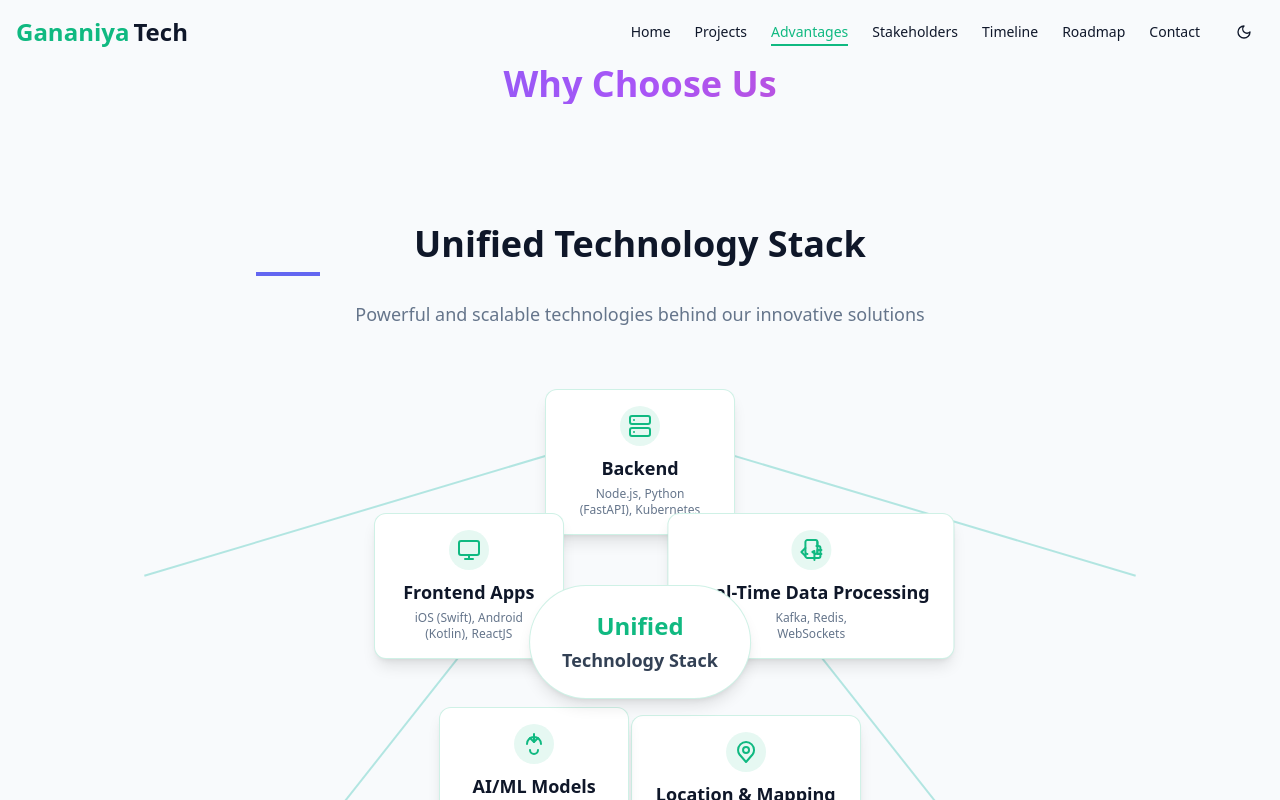
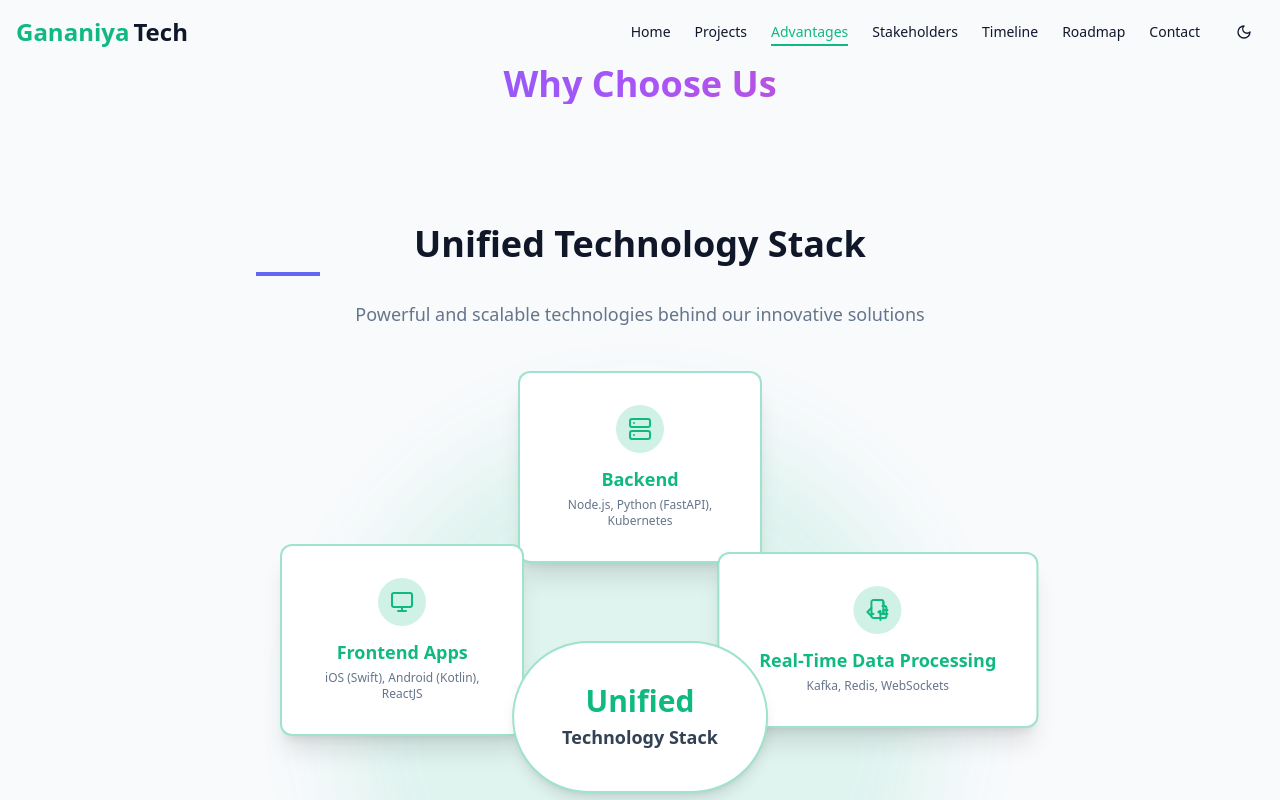
Before and after one commit to Tejaswini1112/gananiya-tech, a React (Vite) app: page /advantages in a window 1280 px wide. Shown: the top 800 px of the page. Built offline with nearby package versions, Linux system fonts and the light colour scheme.

Commit message:
Remove connecting lines from tech stack circle for cleaner look

```diff
--- a/src/components/AdvantagesSection.tsx
+++ b/src/components/AdvantagesSection.tsx
@@ -106,14 +106,16 @@ const AdvantagesSection: React.FC = () => {
           </p>
         </div>
 
-        <div className="relative flex items-center justify-center h-[420px] md:h-[500px] w-full mb-16">
-          <div className="absolute left-1/2 top-1/2 -translate-x-1/2 -translate-y-1/2 z-10 bg-white dark:bg-slate-900 shadow-lg rounded-full px-8 py-6 flex flex-col items-center border border-gananiya-teal/20">
-            <span className="text-2xl font-bold text-gananiya-teal mb-1">Unified</span>
+        <div className="relative flex items-center justify-center h-[520px] md:h-[650px] w-full mb-16">
+          <div className="absolute left-1/2 top-1/2 -translate-x-1/2 -translate-y-1/2 w-[500px] h-[500px] md:w-[600px] md:h-[600px] rounded-full bg-gananiya-teal/10 dark:bg-gananiya-teal/20 blur-2xl z-0"></div>
+          <div className="relative w-full h-full animate-spin-slow">
+            <div className="absolute left-1/2 top-1/2 -translate-x-1/2 -translate-y-1/2 z-10 bg-white dark:bg-slate-900 shadow-lg rounded-full px-12 py-10 flex flex-col items-center border-2 border-gananiya-teal/40">
+              <span className="text-3xl font-bold text-gananiya-teal mb-1">Unified</span>
               <span className="text-lg font-semibold text-slate-700 dark:text-slate-200">Technology Stack</span>
             </div>
             {techStack.map((tech, i) => {
               const angle = (i / techStack.length) * 2 * Math.PI;
-            const radius = 180;
+              const radius = 250;
               const x = Math.cos(angle - Math.PI/2) * radius;
               const y = Math.sin(angle - Math.PI/2) * radius;
               return (
@@ -127,34 +129,17 @@ const AdvantagesSection: React.FC = () => {
                     zIndex: 5,
                     transition: 'box-shadow 0.2s',
                   }}
-                className="group bg-white dark:bg-slate-900 border border-gananiya-teal/20 shadow-lg rounded-xl px-6 py-4 flex flex-col items-center hover:scale-105 hover:shadow-2xl transition-all duration-200 cursor-pointer"
+                  className="group bg-white dark:bg-slate-900 border-2 border-gananiya-teal/40 shadow-xl rounded-xl px-10 py-8 flex flex-col items-center hover:scale-110 hover:shadow-2xl hover:border-gananiya-teal transition-all duration-300 cursor-pointer animate-fade-in"
                 >
-                <div className="mb-2 p-2 bg-gananiya-teal/10 rounded-full">
+                  <div className="mb-3 p-3 bg-gananiya-teal/20 rounded-full text-3xl">
                     {tech.icon}
                   </div>
-                <h3 className="text-lg font-semibold mb-1 text-center">{tech.layer}</h3>
-                <p className="text-xs text-muted-foreground text-center max-w-[140px]">{tech.tools}</p>
+                  <h3 className="text-lg font-bold mb-1 text-center text-gananiya-teal group-hover:text-gananiya-purple transition-colors">{tech.layer}</h3>
+                  <p className="text-xs text-muted-foreground text-center max-w-[160px]">{tech.tools}</p>
                 </div>
               );
             })}
-          <svg className="absolute left-0 top-0 w-full h-full pointer-events-none" width="100%" height="100%">
-            {techStack.map((_, i) => {
-              const angle1 = (i / techStack.length) * 2 * Math.PI;
-              const angle2 = ((i + 1) % techStack.length) * 2 * Math.PI;
-              const r = 180;
-              const x1 = 0.5 + Math.cos(angle1 - Math.PI/2) * r / 420;
-              const y1 = 0.5 + Math.sin(angle1 - Math.PI/2) * r / 420;
-              const x2 = 0.5 + Math.cos(angle2 - Math.PI/2) * r / 420;
-              const y2 = 0.5 + Math.sin(angle2 - Math.PI/2) * r / 420;
-              return (
-                <line
-                  key={i}
-                  x1={`${x1 * 100}%`} y1={`${y1 * 100}%`} x2={`${x2 * 100}%`} y2={`${y2 * 100}%`}
-                  stroke="#14b8a6" strokeWidth="2" opacity="0.3"
-                />
-              );
-            })}
-          </svg>
+          </div>
         </div>
 
         <div
```
Lines whose indentation alone changed are shown as unchanged.
